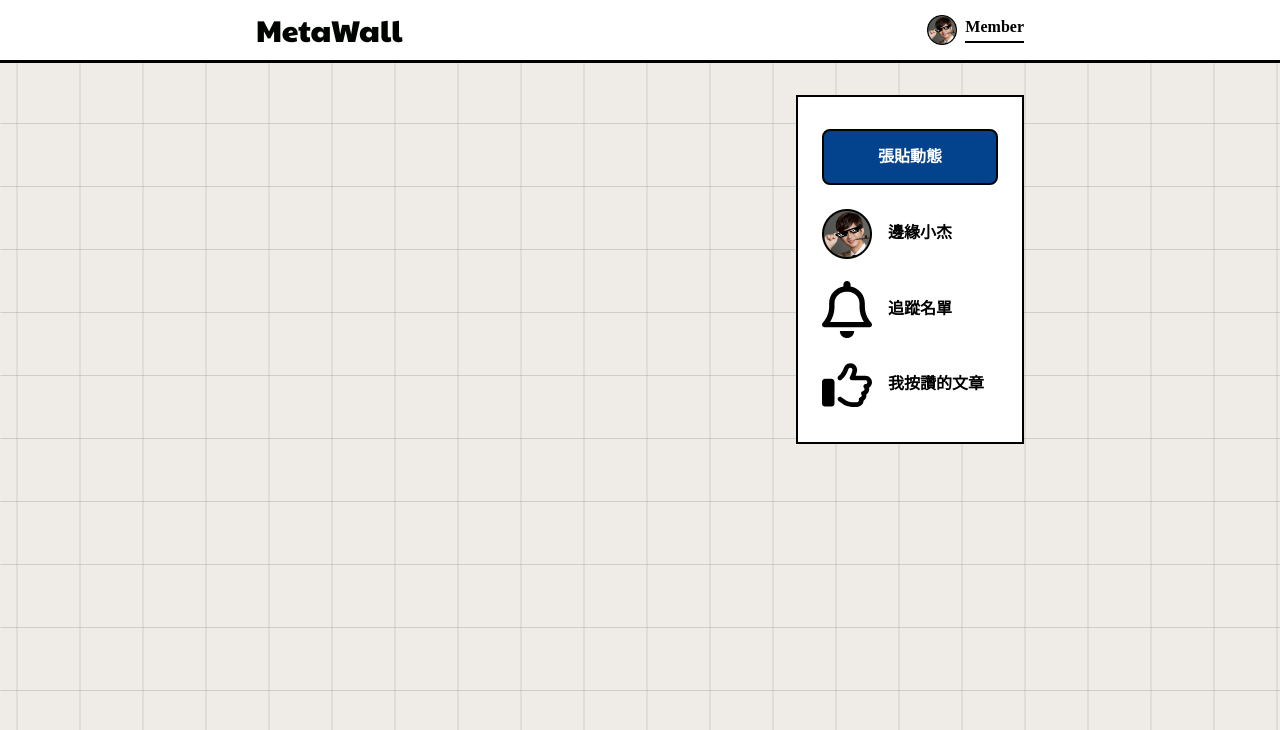
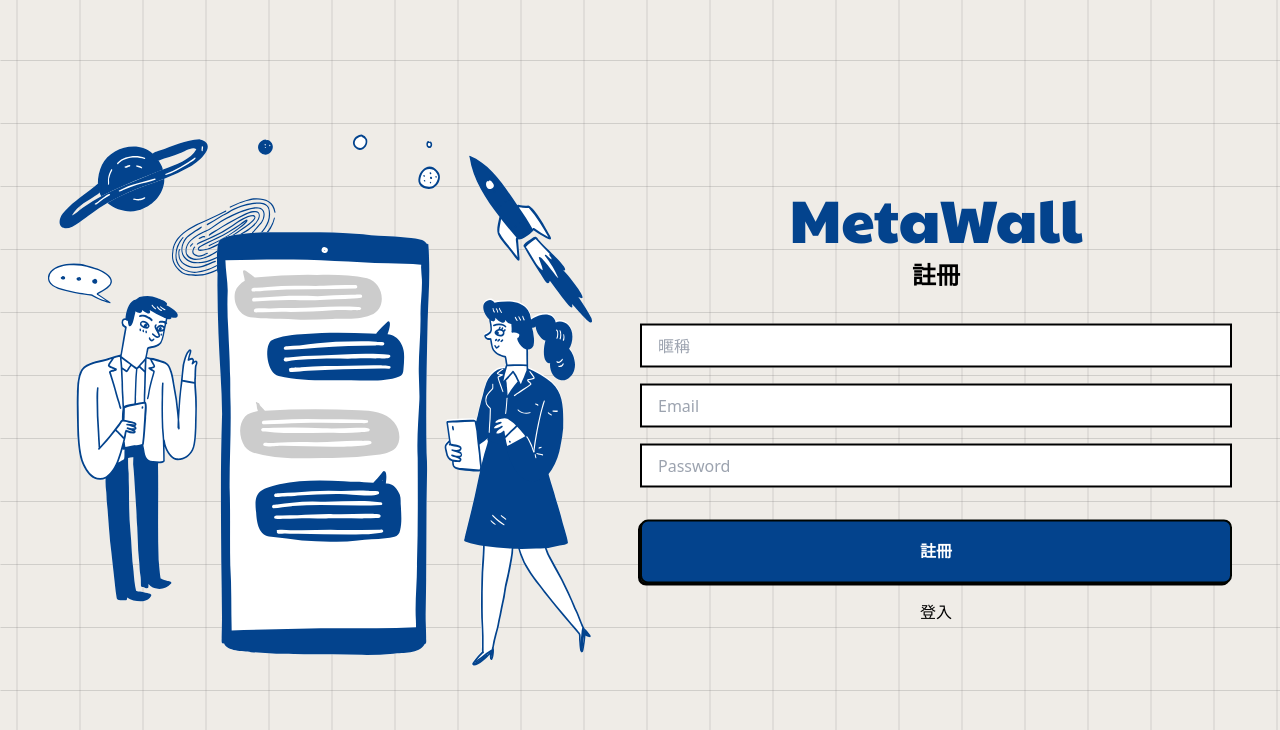
Before and after one commit to winszhuang/MetaWall, a Nuxt app: page /register in a window 1280 px wide. Shown: the top 730 px of the page. Built offline with nearby package versions, Linux system fonts and the light colour scheme; a web font is replaced by a local one.

Commit message:
feat: base login and register page

```diff
--- a/constants/errorMessage.ts
+++ b/constants/errorMessage.ts
@@ -1,4 +1,5 @@
 export const errorMessgae = {
   jpgAndPngAndGreaterThan1mb: '圖片檔案過大，僅限1mb以下檔案 \n 圖片格式錯誤，僅限JPG、PNG圖片',
-  ratio11AndGreaterThan300: '1.圖片寬高比必需為1:1，請重新輸入 \n 2.解析度寬度至少300像素以上，請重新輸入'
+  ratio11AndGreaterThan300: '1.圖片寬高比必需為1:1，請重新輸入 \n 2.解析度寬度至少300像素以上，請重新輸入',
+  emailOrPasswordError: '帳號或密碼錯誤，請重新輸入！'
 };
--- /dev/null
+++ b/layouts/entrance.vue
@@ -0,0 +1,14 @@
+<template>
+  <div class="flex h-screen bg-[url('@/assets/image/bg.png')]">
+    <div class="hidden md:block md:basis-1/2">
+      <img
+        src="@/assets/image/img.svg"
+        alt=""
+        class="h-full px-12"
+      >
+    </div>
+    <div class="flex-1">
+      <slot />
+    </div>
+  </div>
+</template>
--- /dev/null
+++ b/pages/login.vue
@@ -0,0 +1,65 @@
+<script lang="ts" setup>
+import { ref } from 'vue';
+import { errorMessgae } from '@/constants/errorMessage';
+
+const showError = ref(false);
+const data = ref({
+  email: '',
+  password: ''
+});
+
+const hasError = () => !data.value.email || !data.value.password;
+const submit = () => {
+  if(hasError()) {
+    showError.value = true;
+    return;
+  }
+
+  showError.value = false;
+  console.log('post api!!');
+};
+
+definePageMeta({
+  layout: "entrance",
+});
+</script>
+
+<template>
+  <div class="px-4 md:pr-12 md:pl-0 text-center -translate-y-1/2 mt-[50vh]">
+    <h1 class="font-paytone text-primary text-6xl leading-[1.4]">
+      MetaWall
+    </h1>
+    <h2 class=" font-helvetica font-bold text-2xl mb-8">
+      到元宇宙展開全新社交圈
+    </h2>
+
+    <Inputer
+      v-model:value="data.email"
+      class="mb-4"
+      placeholder="Email"
+      type="email"/>
+    <Inputer
+      v-model:value="data.password"
+      class="mb-8"
+      placeholder="Password"
+      type="password"/>
+
+    <!-- 錯誤信息 -->
+    <pre
+        v-if="showError"
+        class="text-negative text-center text-sm mb-4 font-noto"
+    >{{ errorMessgae.emailOrPasswordError }}</pre>
+
+    <Btn
+      class="mb-4"
+      text="登入"
+      @click="submit"
+    />
+    <NuxtLink
+      to="/register"
+      class="font-mono text-base"
+    >
+      註冊帳號
+    </NuxtLink>
+  </div>
+</template>
--- /dev/null
+++ b/pages/register.vue
@@ -0,0 +1,71 @@
+<script lang="ts" setup>
+import { ref } from 'vue';
+import { errorMessgae } from '@/constants/errorMessage';
+
+const showError = ref(false);
+const data = ref({
+  name: '',
+  email: '',
+  password: ''
+});
+
+const hasError = () => !data.value.email || !data.value.password || !data.value.name;
+const submit = () => {
+  if(hasError()) {
+    showError.value = true;
+    return;
+  }
+
+  showError.value = false;
+  console.log('post api!!');
+};
+
+definePageMeta({
+  layout: "entrance",
+});
+</script>
+
+<template>
+  <div class="px-4 md:pr-12 md:pl-0 text-center -translate-y-1/2 mt-[50vh]">
+    <h1 class="font-paytone text-primary text-6xl leading-[1.4]">
+      MetaWall
+    </h1>
+    <h2 class=" font-helvetica font-bold text-2xl mb-8">
+      註冊
+    </h2>
+
+    <Inputer
+      v-model:value="data.name"
+      class="mb-4"
+      placeholder="暱稱"
+      type="password"/>
+    <Inputer
+      v-model:value="data.email"
+      class="mb-4"
+      placeholder="Email"
+      type="email"/>
+    <Inputer
+      v-model:value="data.password"
+      class="mb-8"
+      placeholder="Password"
+      type="password"/>
+
+    <!-- 錯誤信息 -->
+    <pre
+        v-if="showError"
+        class="text-negative text-center text-sm mb-4 font-noto"
+    >{{ errorMessgae.emailOrPasswordError }}</pre>
+
+    <Btn
+      class="mb-4"
+      text="註冊"
+      @click="submit"
+    />
+    <NuxtLink
+      to="/login"
+      class="font-mono text-base"
+    >
+      登入
+    </NuxtLink>
+  </div>
+</template>
```
